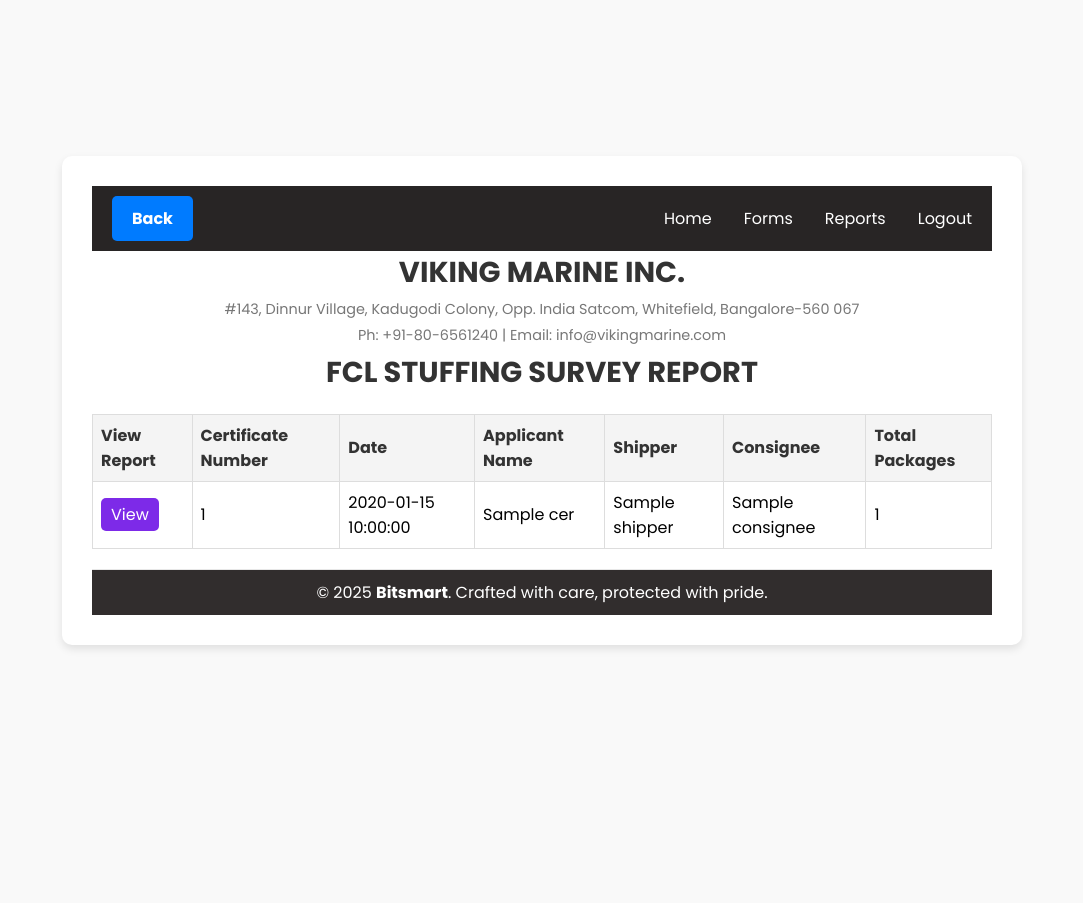
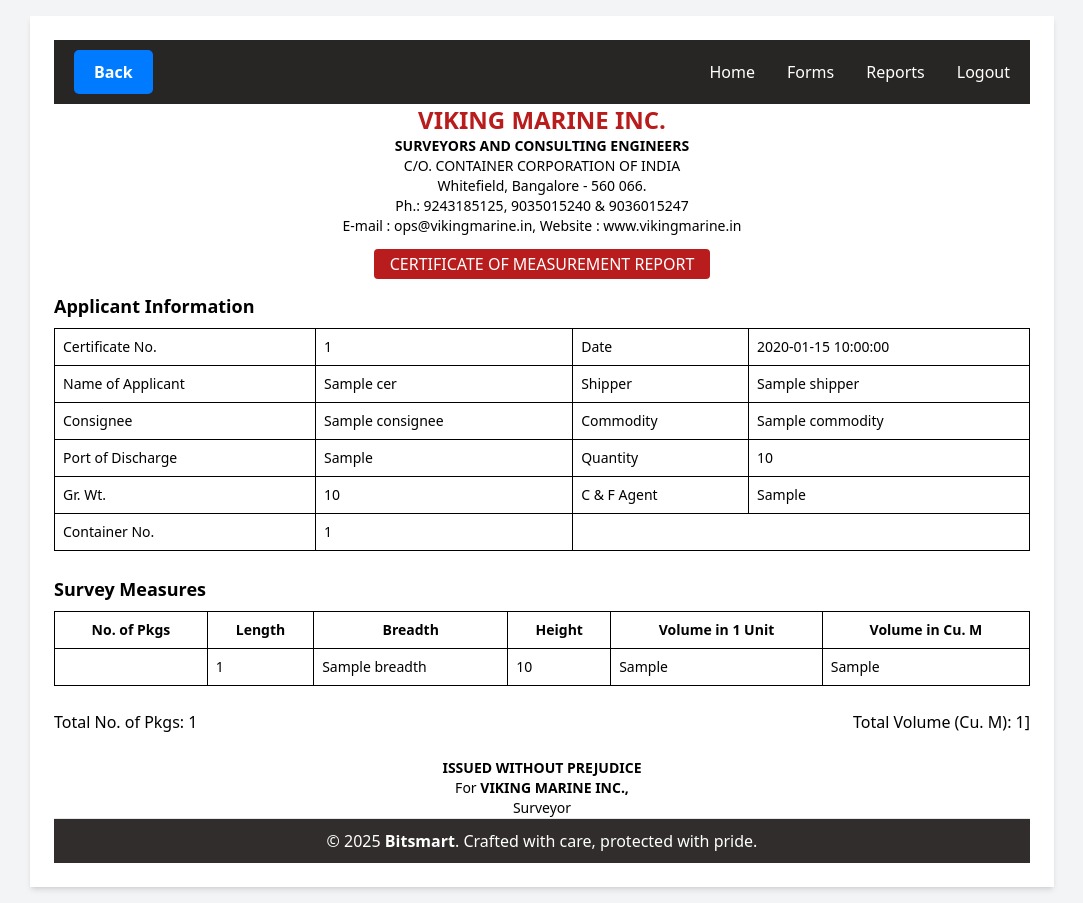
Before and after one commit to Praveen3226/viking12, a Flask app: template templates/reportCER.html in a window 1280 px wide. Shown: the whole page, without its empty margins (98-1181 px from the left). Before the commit the page ends 649 px from the top, so only its background shows below. Run offline with Flask 3, Linux system fonts and the light colour scheme; the template is opened without the code that fills it: most values are stand-ins (such as "Sample title", 1, 10 or a date in 2020); some libraries are stand-ins or nearby versions.

Commit message:
Update reportCER.html

```diff
--- a/templates/reportCER.html
+++ b/templates/reportCER.html
@@ -3,110 +3,17 @@
 <head>
     <meta charset="UTF-8">
     <meta name="viewport" content="width=device-width, initial-scale=1.0">
-    <title>FCL Stuffing Survey Report Form</title>
+    <title>Certificate of Measurement Report</title>
+    <script src="https://cdn.tailwindcss.com"></script>
     <link href="https://fonts.googleapis.com/css2?family=Poppins:wght@300;400;500;600;700&display=swap" rel="stylesheet">
-    <style>
-        body {
-            font-family: 'Poppins', sans-serif;
-            background-color: #f9f9f9;
-            margin: 0;
-            padding: 0;
-            display: flex;
-            justify-content: center;
-            align-items: center;
-            min-height: 100vh;
-        }
-
-        .form-container {
-            background: #fff;
-            padding: 30px;
-            box-shadow: 0 4px 8px rgba(0, 0, 0, 0.1);
-            border-radius: 10px;
-            width: 90%;
-            max-width: 900px;
-        }
-
-        .form-header {
-            text-align: center;
-            margin-bottom: 20px;
-        }
-
-        .form-header h1 {
-            margin: 0;
-            font-size: 1.8em;
-            color: #333;
-        }
-
-        .form-header p {
-            margin: 5px 0;
-            font-size: 0.9em;
-            color: #777;
-        }
-
-        .table-responsive {
-            overflow-x: auto;
-            -webkit-overflow-scrolling: touch;
-            margin-top: 20px;
-        }
-
-        .custom-table {
-            width: 100%;
-            border-collapse: collapse;
-            min-width: 700px;
-        }
-
-        .custom-table th,
-        .custom-table td {
-            border: 1px solid #ddd;
-            padding: 8px;
-            text-align: left;
-        }
-
-        .custom-table th {
-            background-color: #f4f4f4;
-            color: #333;
-        }
-
-        .btn {
-            background-color: #7d2ae8;
-            color: #fff;
-            padding: 5px 10px;
-            border-radius: 5px;
-            text-decoration: none;
-            cursor: pointer;
-            transition: background-color 0.3s;
-        }
-
-        .btn:hover {
-            background-color: #5c1bb7;
-        }
-
-        .form-header img {
-            height: 60px;
-        }
-
-        @media (max-width: 768px) {
-            .form-container {
-                padding: 15px;
-                width: 95%;
-            }
-
-            .form-header h1 {
-                font-size: 1.4em;
-            }
-
-            .form-header p {
-                font-size: 0.8em;
-            }
-        }
-
-        .footer {
+<style>
+            .footer {
             text-align: center;
             padding: 10px;
             color: white;
             background-color: rgb(49, 45, 45);
             border-top: 1px solid #e7e7e7;
-            margin-top: 20px;
+            margin-top: auto;
         }
         /* Navigation Bar */
         .nav-bar {
@@ -141,13 +48,13 @@
         .nav-links a:hover {
             color: #007bff;
         }
-    </style>
+</style>
 </head>
-<body>
-    <div class="form-container">
-        <div class="form-header">
-            <div>
-                <!-- Navigation Bar -->
+<body class="bg-gray-100 p-4">
+    <div class="max-w-5xl mx-auto bg-white p-6 shadow-md">
+        <!-- Header -->
+        <div class="text-center">
+            <!-- Navigation Bar -->
         <div class="nav-bar">
             <a href="{{ url_for('certificatert') }}"
             style="display: inline-block; padding: 10px 20px; background-color: #007bff; color: white; text-decoration: none; border-radius: 5px; font-weight: bold; text-align: center; transition: 0.3s;"
@@ -164,47 +71,110 @@
                 </ul>
             </nav>
         </div>
-                <h1>VIKING MARINE INC.</h1>
-                <p>#143, Dinnur Village, Kadugodi Colony, Opp. India Satcom, Whitefield, Bangalore-560 067</p>
-                <p>Ph: +91-80-6561240 | Email: info@vikingmarine.com</p>
-            </div>
-            <h1>FCL STUFFING SURVEY REPORT</h1>
+            <h1 class="text-2xl font-bold text-red-700">VIKING MARINE INC.</h1>
+            <p class="text-sm font-semibold">SURVEYORS AND CONSULTING ENGINEERS</p>
+            <p class="text-sm">C/O. CONTAINER CORPORATION OF INDIA</p>
+            <p class="text-sm">Whitefield, Bangalore - 560 066.</p>
+            <p class="text-sm">Ph.: 9243185125, 9035015240 &amp; 9036015247</p>
+            <p class="text-sm">E-mail : ops@vikingmarine.in, Website : www.vikingmarine.in</p>
         </div>
 
-        <div class="table-responsive">
-            <table class="custom-table">
+        <!-- Title -->
+        <div class="text-center my-4">
+            <span class="bg-red-700 text-white px-4 py-1 rounded">CERTIFICATE OF MEASUREMENT REPORT</span>
+        </div>
+
+        <!-- Applicant Information -->
+        <div class="mb-6">
+            <h2 class="text-lg font-bold mb-2">Applicant Information</h2>
+            <table class="w-full border-collapse border border-black text-sm">
+                <tbody>
+                    <tr>
+                        <td class="border border-black p-2 font-medium">Certificate No.</td>
+                        <td class="border border-black p-2">{{ cer.CertificateNumber }}</td>
+                        <td class="border border-black p-2 font-medium">Date</td>
+                        <td class="border border-black p-2">{{ cer.date }}</td>
+                    </tr>
+                    <tr>
+                        <td class="border border-black p-2 font-medium">Name of Applicant</td>
+                        <td class="border border-black p-2">{{ cer.applicant_name }}</td>
+                        <td class="border border-black p-2 font-medium">Shipper</td>
+                        <td class="border border-black p-2">{{ cer.shipper }}</td>
+                    </tr>
+                    <tr>
+                        <td class="border border-black p-2 font-medium">Consignee</td>
+                        <td class="border border-black p-2">{{ cer.consignee }}</td>
+                        <td class="border border-black p-2 font-medium">Commodity</td>
+                        <td class="border border-black p-2">{{ cer.commodity }}</td>
+                    </tr>
+                    <tr>
+                        <td class="border border-black p-2 font-medium">Port of Discharge</td>
+                        <td class="border border-black p-2">{{ cer.port_of_discharge }}</td>
+                        <td class="border border-black p-2 font-medium">Quantity</td>
+                        <td class="border border-black p-2">{{ cer.quantity }}</td>
+                    </tr>
+                    <tr>
+                        <td class="border border-black p-2 font-medium">Gr. Wt.</td>
+                        <td class="border border-black p-2">{{ cer.gross_weight }}</td>
+                        <td class="border border-black p-2 font-medium">C & F Agent</td>
+                        <td class="border border-black p-2">{{ cer.cf_agent }}</td>
+                    </tr>
+                    <tr>
+                        <td class="border border-black p-2 font-medium">Container No.</td>
+                        <td class="border border-black p-2">{{ cer.container_number }}</td>
+                    </tr>
+                </tbody>
+            </table>
+        </div>
+
+        <!-- Survey Measures Table -->
+        <div class="mb-6">
+            <h2 class="text-lg font-bold mb-2">Survey Measures</h2>
+            <table class="w-full border-collapse border border-black text-sm">
                 <thead>
                     <tr>
-                        <th>View Report</th>
-                        <th>Certificate Number</th>
-                        <th>Date</th>
-                        <th>Applicant Name</th>
-                        <th>Shipper</th>
-                        <th>Consignee</th>
-                        <th>Total Packages</th>
-
+                        <th class="border border-black p-2">No. of Pkgs</th>
+                        <th class="border border-black p-2">Length</th>
+                        <th class="border border-black p-2">Breadth</th>
+                        <th class="border border-black p-2">Height</th>
+                        <th class="border border-black p-2">Volume in 1 Unit</th>
+                        <th class="border border-black p-2">Volume in Cu. M</th>
                     </tr>
                 </thead>
                 <tbody>
-                    {% for cer in cer_data %}
+                    {% for survey in survey_data %}
                     <tr>
-                        <td><a href="{{ url_for('reportCER1', CertificateNumber=cer.CertificateNumber) }}" class="btn">View</a></td>
-                        <td>{{ cer.CertificateNumber }}</td>
-                        <td>{{ cer.date }}</td>
-                        <td>{{ cer.applicant_name }}</td>
-                        <td>{{ cer.shipper }}</td>
-                        <td>{{ cer.consignee }}</td>
-                        <td>{{ cer.total_pkgs }}</td>
-
+                        <td class="border border-black p-2">{{ survey.no_of_pkgs }}</td>
+                        <td class="border border-black p-2">{{ survey.length }}</td>
+                        <td class="border border-black p-2">{{ survey.breadth }}</td>
+                        <td class="border border-black p-2">{{ survey.height }}</td>
+                        <td class="border border-black p-2">{{ survey.volume_unit }}</td>
+                        <td class="border border-black p-2">{{ survey.volume_cum }}</td>
                     </tr>
                     {% endfor %}
                 </tbody>
             </table>
         </div>
 
+        <div class="flex justify-between">
+            <div>
+                <p class="font-medium">Total No. of Pkgs: {{cer.total_pkgs}}</p>
+            </div>
+            <div>
+                <p class="font-medium">Total Volume (Cu. M): {{cer.total_volume}}]</p>
+            </div>
+        </div>
+
+        <!-- Footer -->
+        <div class="text-center mt-6">
+            <p class="text-sm font-bold">ISSUED WITHOUT PREJUDICE</p>
+            <p class="text-sm">For <span class="font-bold">VIKING MARINE INC.,</span></p>
+            <p class="text-sm">Surveyor</p>
+        </div>
         <footer class="footer">
-            &copy; 2025 <strong>Bitsmart</strong>. Crafted with care, protected with pride.
+            &copy;  2025 <strong>Bitsmart</strong>. Crafted with care, protected with pride.
         </footer>
     </div>
+
 </body>
 </html>
```
